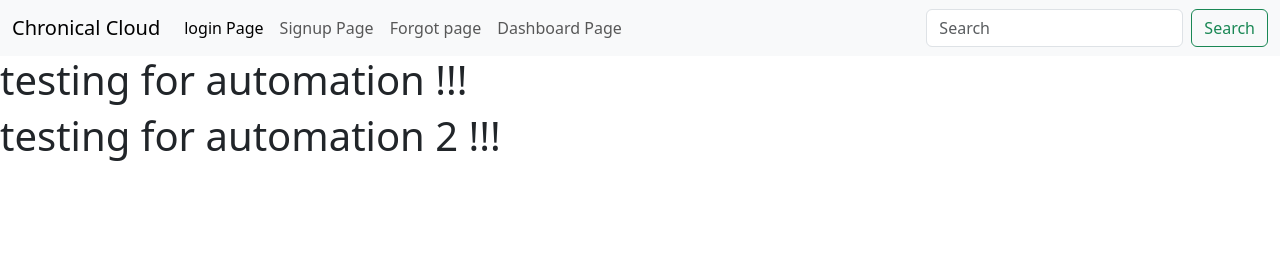
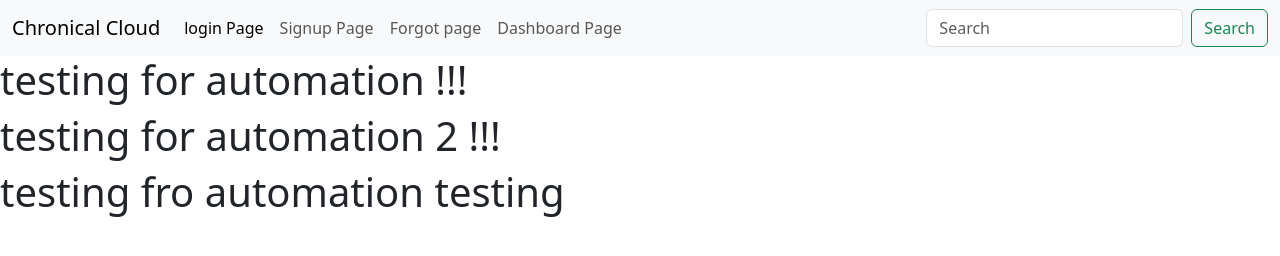
Before and after one commit to ils-shivendrap/chronical_cloud, a plain HTML site: page index.html in a window 1280 px wide. Drawn offline with nearby package versions, Linux system fonts and the light colour scheme.

Commit message:
final testing for automation

```diff
--- a/index.html
+++ b/index.html
@@ -39,6 +39,7 @@
 
       <h1>testing for automation !!!</h1>
       <h1>testing for automation 2 !!!</h1>
+      <h1>testing fro automation testing</h1>
 
 
     <script src="https://cdn.jsdelivr.net/npm/bootstrap@5.3.0-alpha2/dist/js/bootstrap.bundle.min.js" integrity="sha384-qKXV1j0HvMUeCBQ+QVp7JcfGl760yU08IQ+GpUo5hlbpg51QRiuqHAJz8+BrxE/N" crossorigin="anonymous"></script>
```
